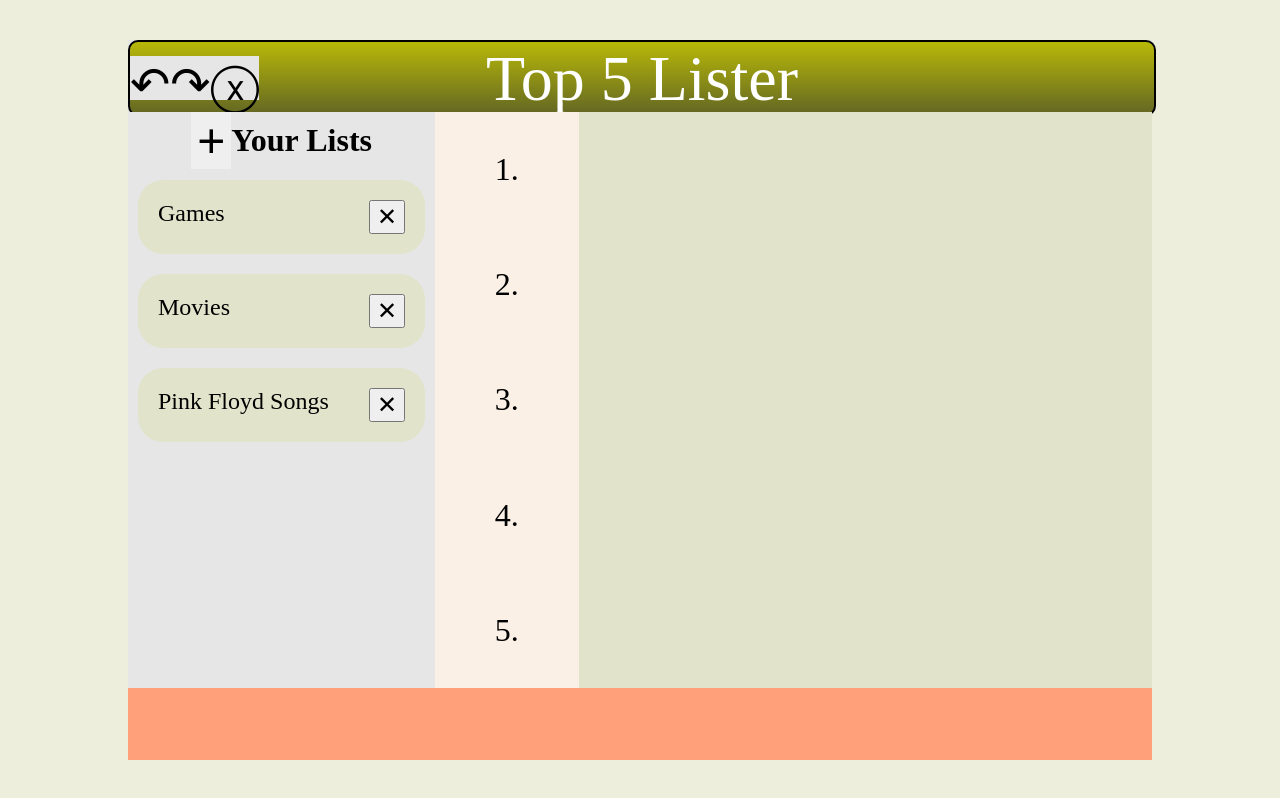
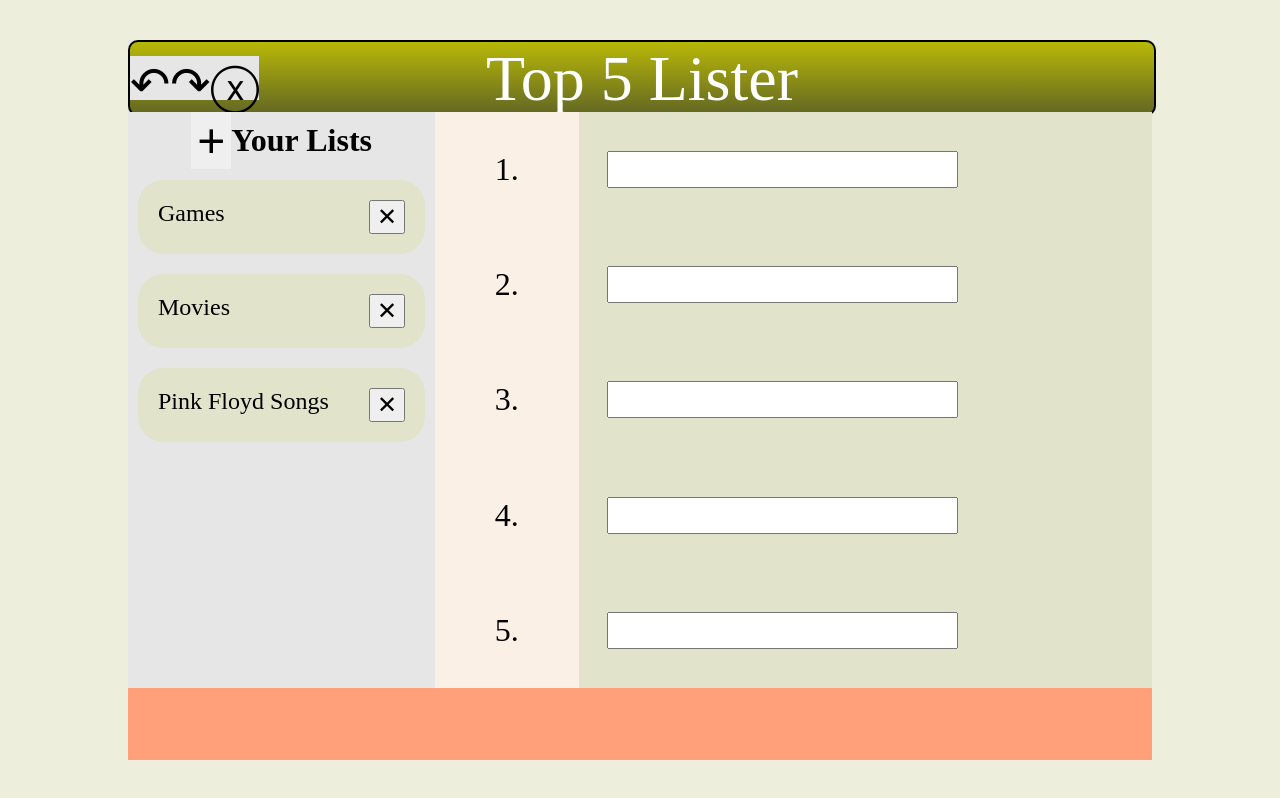
Before and after one commit to uhze/top5_lister_hw2, a React (Create React App) app: page / in a window 1280 px wide. Built offline with nearby package versions, Linux system fonts and the light colour scheme.

Commit message:
updated edit items
created input, still can't edit for some reason

```diff
--- a/src/App.js
+++ b/src/App.js
@@ -113,12 +113,14 @@ class App extends React.Component {
             let pair = currentList[i];
             if (currentList.indexOf(pair) === key) {
                 currentList[pair] = newItem;
+                //document.getElementById("top5-item"+i).append(newItem);
             }
+           //document.getElementById(i).append(newItem);
         }
+
         this.setState(prevState => ({
             currentList: prevState.currentList,
             sessionData: prevState.sessionData,
-
         }))
     }
 
--- a/src/components/Workspace.js
+++ b/src/components/Workspace.js
@@ -31,7 +31,7 @@ export default class Workspace extends React.Component {
         }
         let key = event.target
         let text = event.target.value;
-        this.props.editItemsCallback(key,text )
+        this.props.editItemsCallback(key,event.target.value )
     }
 
     handleDrag = (event) =>{
@@ -64,11 +64,48 @@ export default class Workspace extends React.Component {
                     </div>
 
                     <div id = "edit-items">
-                        <div className="top5-item" id = "0" onDoubleClick={this.handleClick} onClick={this.handleClick} draggable = {true} onDrag={this.handleDrag} editItemsCallback ={editItemsCallback}>{itemsList[0]}</div>
-                        <div className="top5-item" id = "1" onDoubleClick={this.handleClick} onClick={this.handleClick} draggable = {true} onDrag={this.handleDrag} editItemsCallback ={editItemsCallback}>{itemsList[1]}</div>
-                        <div className="top5-item" id = "2" onDoubleClick={this.handleClick} onClick={this.handleClick} draggable = {true} onDrag={this.handleDrag} editItemsCallback ={editItemsCallback}>{itemsList[2]}</div>
-                        <div className="top5-item" id = "3" onDoubleClick={this.handleClick} onClick={this.handleClick} draggable = {true} onDrag={this.handleDrag} editItemsCallback ={editItemsCallback}>{itemsList[3]}</div>
-                        <div className="top5-item" id = "4" onDoubleClick={this.handleClick}onClick={this.handleClick} draggable = {true} onDrag={this.handleDrag} editItemsCallback ={editItemsCallback}>{itemsList[4]}</div>
+
+                        <div className="top5-item"
+                            id = "0"
+                            onDoubleClick={this.handleClick}
+                            onClick={this.handleClick}
+                            draggable = {true}
+                            onDrag={this.handleDrag}
+                            editItemsCallback ={editItemsCallback}
+                            ><input type="text" id = "0" value={itemsList[0]} ondblclick={this.handleClick}/></div>
+                        <div className="top5-item"
+                            id = "1" onDoubleClick={this.handleClick}
+                            onClick={this.handleClick}
+                            onDoubleClick={this.handleClick}
+                            draggable = {true}
+                            onDrag={this.handleDrag}
+                            editItemsCallback ={editItemsCallback}
+
+                            ><input type="text" value={itemsList[1]}  ondblclick={this.handleClick}/></div>
+                        <div className="top5-item"
+                        id = "2"
+                        onDoubleClick={this.handleClick}
+                        onClick={this.handleClick}
+                        draggable = {true}
+                        onDrag={this.handleDrag}
+                        editItemsCallback ={editItemsCallback}
+                        ><input type="text" value={itemsList[2]}  ondblclick={this.handleClick}/></div>
+                        <div className="top5-item"
+                        id = "3"
+                        onDoubleClick={this.handleClick}
+                        onClick={this.handleClick}
+                        draggable = {true}
+                        onDrag={this.handleDrag}
+                        editItemsCallback ={editItemsCallback}
+                        ><input type="text" value={itemsList[3]}  ondblclick={this.handleClick}/></div>
+                        <div className="top5-item"
+                        id = "4"
+                        onDoubleClick={this.handleClick}
+                        onClick={this.handleClick}
+                        draggable = {true}
+                        onDrag={this.handleDrag}
+                        editItemsCallback ={editItemsCallback}
+                        ><input type="text" value={itemsList[4]}  ondblclick={this.handleClick}/></div>
                     </div>
                 </div>
             </div>
```
